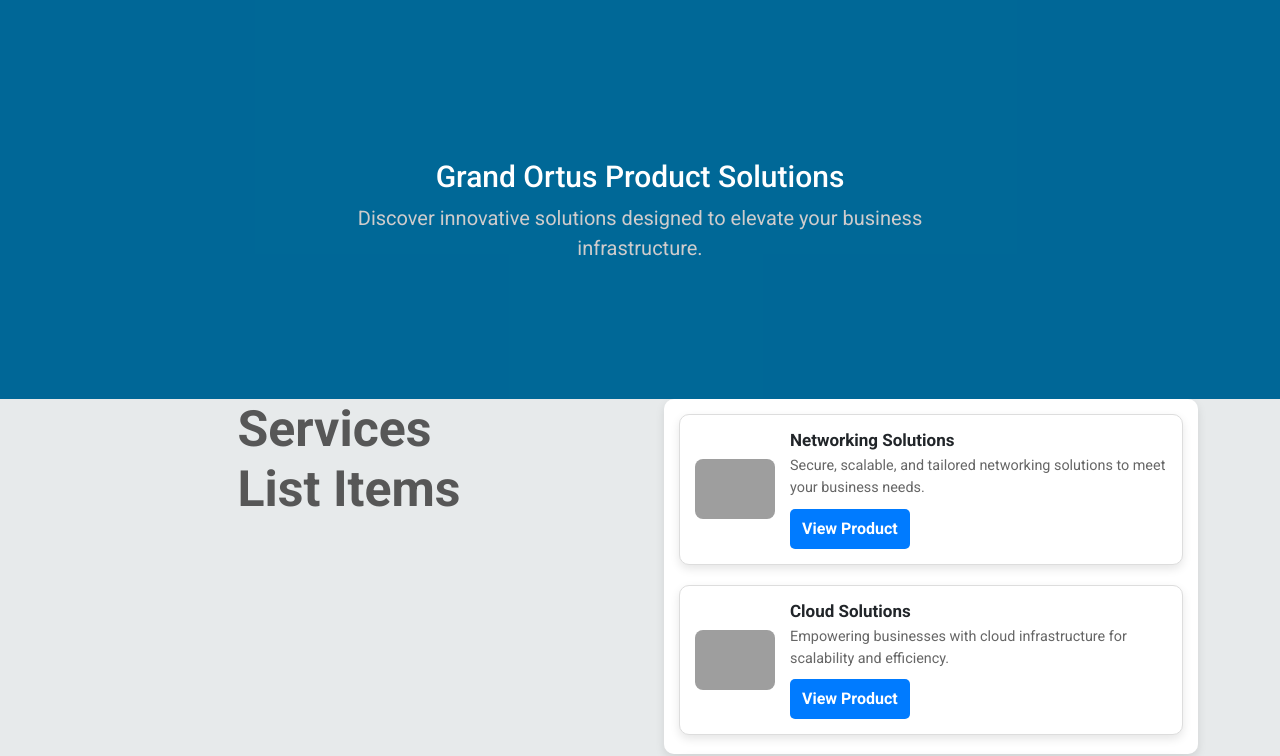
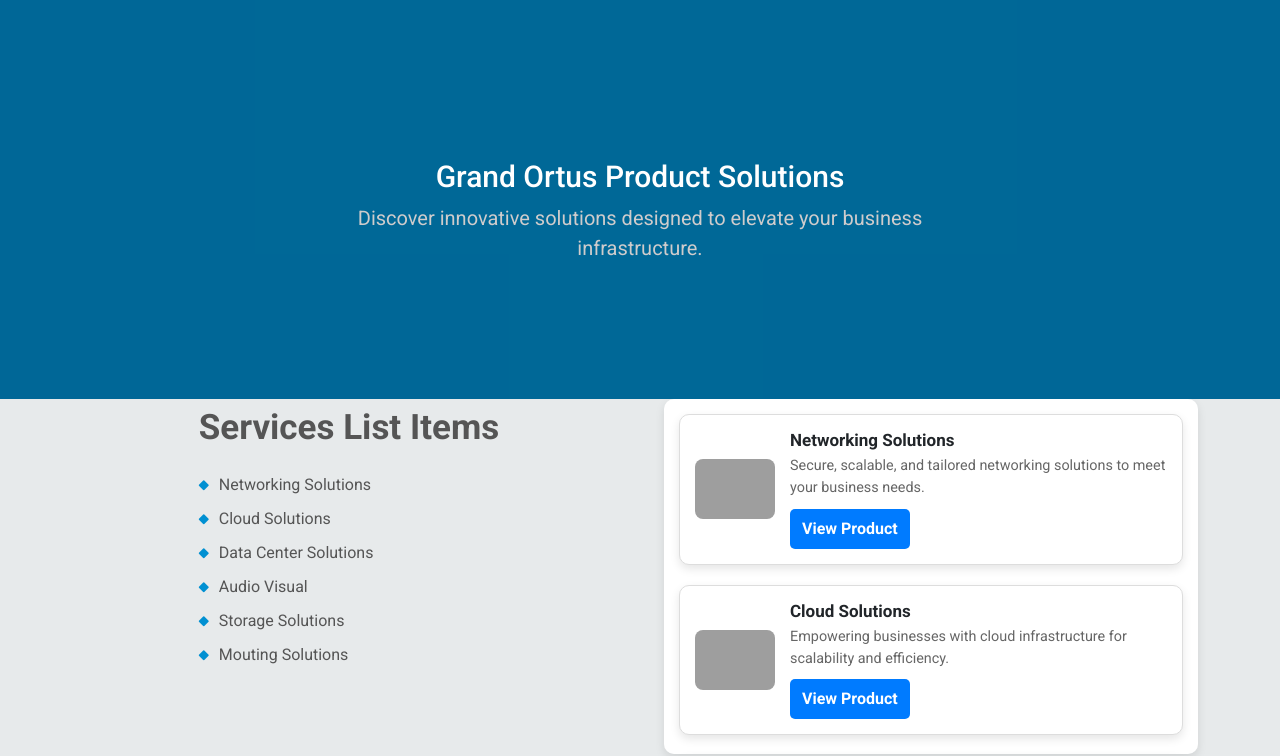
Before and after one commit to akanksha070191/GrandOrtusProduction, a Django app: page //Solutions/ServiceList in a window 1280 px wide. Shown: the part 71-827 px from the top of the page. Run offline with Django 5.2, Linux system fonts and the light colour scheme; some libraries are stand-ins or nearby versions; grey boxes are pictures that could not be loaded.

Commit message:
minor changes done in service list

```diff
--- a/static/css/ServiceList.css
+++ b/static/css/ServiceList.css
@@ -1,3 +1,28 @@
+:root {
+
+    --primary-color: #0090d2;
+    --secondary-color: #000;
+    --text-color: #555;
+    --color: #fff;
+
+    --primary-size: 40px;
+    --secondary-size: 20px;
+
+    --btn-size: 16px;
+    --btn-radius: 10px;
+    --btn-padding: 10px 20px;
+    --btn-transform: uppercase;
+    --btn-weight: 500;
+
+}
+p,
+h1,
+h2,
+h3 {
+    padding: 0;
+    margin: 0;
+}
+
 .hero {
     /* background-image: url(/images/freepik-export-20241126055721newr.png); */
     background: var(--primary-color);
@@ -29,8 +54,23 @@
 }
 
 .product-text h1 {
-    font-size: 50px;
+    font-size: 35px;
     font-weight: bold;
+    color: var(--text-color);
+}
+
+.service-list li {
+    display: flex;
+    align-items: center;
+    margin-bottom: 10px;
+    font-size: 1rem;
+    color: #555;
+}
+
+.service-list li i {
+    color: var(--primary-color);
+    margin-right: 10px;
+    font-size: 10px;
 }
 
 .product-item {
--- a/static/css/Style.css
+++ b/static/css/Style.css
@@ -768,6 +768,9 @@ color: var(--primary-color);
     color: #555;
     text-transform: capitalize;
 }
+.feed_div{
+    text-align: justify;
+}
 
 /* Carousel Navigation Buttons */
 
--- a/static/css/about.css
+++ b/static/css/about.css
@@ -316,8 +316,7 @@ h3 {
 .card-title{
     font-size: 30px;
     font-weight: 600;
-    color:  #575757 ;
-
+    color: var(--text-color);
 }
 
 
--- a/templates/services/ServiceList.html
+++ b/templates/services/ServiceList.html
@@ -32,10 +32,16 @@
   <div class="row g-5">
       <!-- Left Side (Title) -->
       <div class="col-lg-6 d-flex justify-content-center ">
-          <div class="product-text">
-              <h1>
-                  Services <br> List Items
-              </h1>
+          <div class="product-text my-2">
+              <h1>Services List Items</h1>
+              <ul class="list-unstyled feature-list service-list my-4">
+                <li><i class="fas fa-diamond"></i> Networking Solutions</li>
+                <li><i class="fas fa-diamond"></i> Cloud Solutions</li>
+                <li><i class="fas fa-diamond"></i> Data Center Solutions</li>
+                <li><i class="fas fa-diamond"></i> Audio Visual</li>
+                <li><i class="fas fa-diamond"></i> Storage Solutions</li>
+                <li><i class="fas fa-diamond"></i> Mouting Solutions</li>
+            </ul>
           </div>
       </div>
 
```
Also changed, not shown: static/js/blogSearch.js (added, +14 -0 lines), templates/main/Blog.html (+9 -8 lines).
